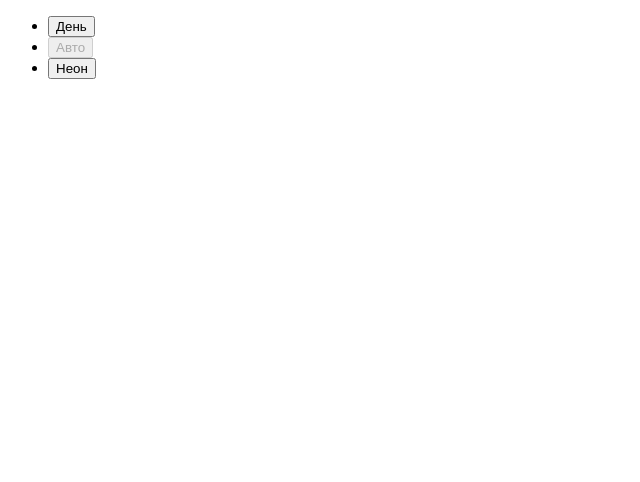
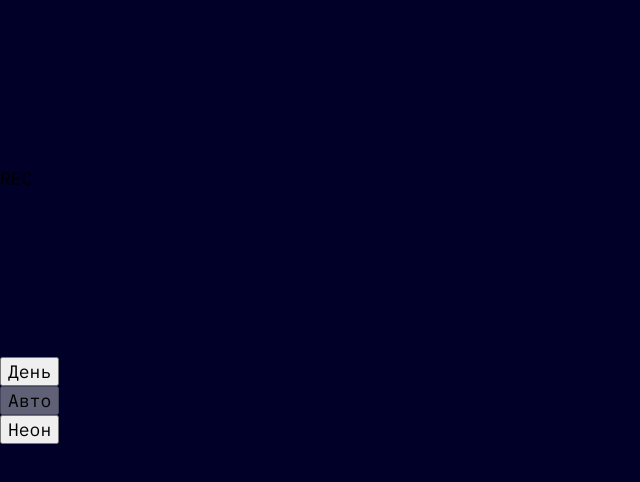
Before and after one commit to kbogachenko/slozhno-sosredotochitsya-fd, a plain HTML site: page index.html in a window 1280 px wide. Shown: the whole page, without its empty margins (0-640 px from the left). Drawn offline with Linux system fonts and the light colour scheme.

Commit message:
2 steps completed

```diff
--- a/index.html
+++ b/index.html
@@ -4,11 +4,22 @@
     <meta charset="UTF-8" />
     <meta http-equiv="X-UA-Compatible" content="IE=edge" />
     <meta name="viewport" content="width=device-width, initial-scale=1.0" />
+    <meta name="color-scheme" content="dark light">
     <title>Сложно сосредоточиться</title>
     <script src="./scripts/script.js"></script>
+    <link rel="stylesheet" href="./fonts/fonts.css">
+    <link rel="stylesheet" href="./styles/globals.css">
+    <link rel="stylesheet" href="./styles/variables.css">
+    <link rel="stylesheet" href="./styles/style.css">
+    <link rel="stylesheet" href="./styles/dark.css">
+    <link rel="stylesheet" href="./styles/light.css">
+    <link rel="icon" href="./images/favicon.ico" sizes="any">
+    <link rel="icon" href="./images/favicon.svg" type="image/svg+xml">
+    <link rel="apple-touch-icon" href="./images/mobile-icon.png">
   </head>
   <body class="page">
     <header class="header decorated-zone">
+      <div class="header__record">REC</div>
       <nav class="header__theme-menu">
         <ul class="header__theme-menu-list">
           <li class="header__theme-menu-item">
--- a/styles/style.css
+++ b/styles/style.css
@@ -2,4 +2,24 @@
 
 .page {
   /* сохраните в разметке и стилях класс page у тега body. Он удобен, чтобы составлять селекторы для разных цветовых тем. */
+
+  background-image: var(--bg-image), url(../images/cover-image-dark.png);
+  background-attachment: fixed;
+  background-position: center;
+  background-size: cover;
+  background-repeat: no-repeat;
+  background-color: var(--bg-color, #000028);
+  font-family: var(--main-font, "IBM Plex mono"), sans-serif;
+  font-size: var(--main-font-size, 1.125rem);
 }
+
+.header {
+  display: grid;
+  grid-template-rows: 1fr min-content 1fr;
+  grid-template-columns: 1fr;
+  position: relative;
+  align-items: center;
+  height: 100vh;
+  min-height: 668px;
+  font: inherit;
+}
```
